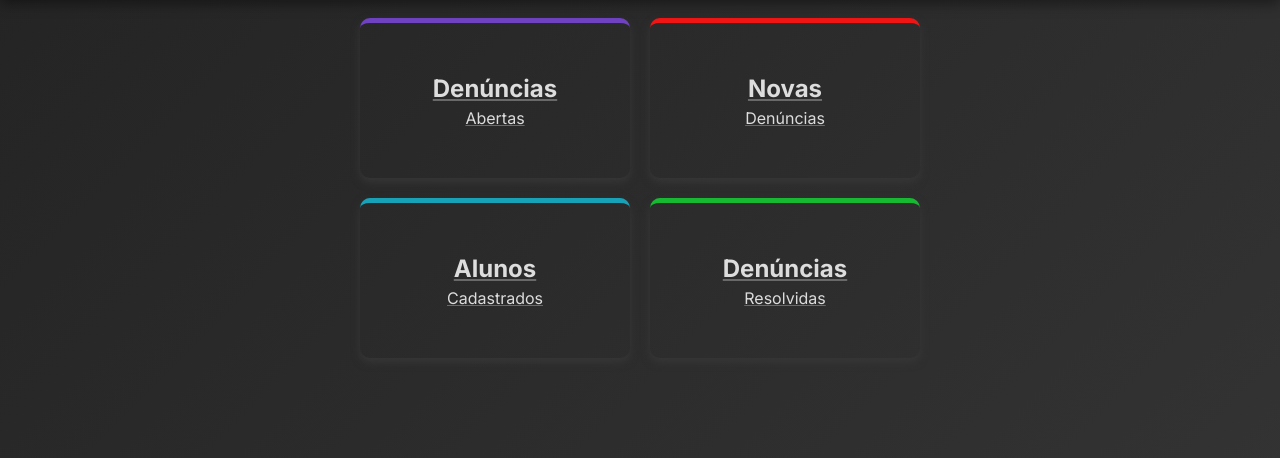
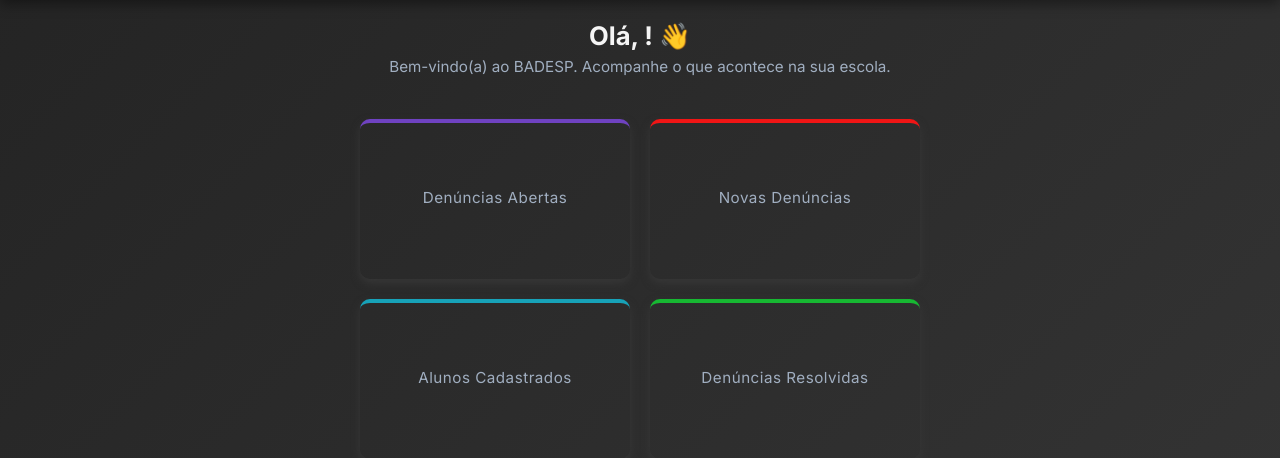
Before and after one commit to Intexsz/BADESP, a Flask app: template templates/iniciosecretaria.html in a window 1280 px wide. Shown: the part 56-514 px from the top of the page. Run offline with Flask 3, Linux system fonts and the light colour scheme; the template is opened without the code that fills it, so the values that code supplies are empty; parts of the project's set-up code (start-up, migrations or seed data) failed here and were passed over; some libraries are stand-ins or nearby versions.

Commit message:
Implementa contadores e 2FA para Secretaria/Professor
Adiciona funções para contar denúncias e alunos por escola em db_denuncia.py e db_usuario.py. Dashboard atualizado com cards visuais para esses dados e CSS aprimorado. Implementa fluxo completo de 2FA, incluindo rotas e template de verificação. Ajusta login para exigir 2FA quando necessário. Melhora visual em turmas.html e refatora código para maior legibilidade.

```diff
--- a/app/rotas/aluno.py
+++ b/app/rotas/aluno.py
@@ -1,7 +1,7 @@
 from flask import Flask, request, render_template, session, redirect, url_for, Blueprint, make_response, jsonify, flash
 from authlib.integrations.flask_client import OAuth
-from app.database.db_usuario import get_role, buscar_usuario, buscar_nome_secretaria, buscar_nome_professor
-from app.database.db_denuncia import get_report_status, show_reports, delete_reports, create_report, expire, check_reports
+from app.database.db_usuario import get_role, buscar_usuario, buscar_nome_secretaria, buscar_nome_professor, contar_alunos_cadastrados
+from app.database.db_denuncia import get_report_status, show_reports, delete_reports, create_report, expire, check_reports, contar_denuncias_abertas, contar_denuncias_novas, contar_denuncias_resolvidas
 from app.database.db_usuario import usuario_tem_pin, cadastrar_pin, check_pin, pegar_no_nome, buscar_nome_aluno, buscar_status_suspensao, finalizar_suspensao_expirada
 from app.database.db_feedback import create_feedback, show_feedback, delete_feedback
 from app.database.db_site import mostrar_teams
@@ -169,7 +169,14 @@ def inicio():
         reports = show_reports(session["user_id"], cargo, 'Tudo')
 
     if cargo in ("Secretaria", "Professor"):
-        return render_template("iniciosecretaria.html", usuario=usuario)
+        escola = usuario.get("escola", "")
+        stats = {
+            'abertas': contar_denuncias_abertas(escola),
+            'novas': contar_denuncias_novas(escola),
+            'resolvidas': contar_denuncias_resolvidas(escola),
+            'alunos': contar_alunos_cadastrados(escola)
+        }
+        return render_template("iniciosecretaria.html", usuario=usuario, stats=stats)
     elif cargo in ('Aluno', 'Admin'):
         return render_template("inicio.html", reports=reports, usuario=usuario, filtro=filtro)
 
--- a/static/style/iniciosecretaria.css
+++ b/static/style/iniciosecretaria.css
@@ -397,81 +397,52 @@ body {
     transform: translateY(-2px);
     transition: 0.25s;
     text-decoration: none;
+    cursor: pointer;
 }
 
     .card:hover {
         transform: translateY(-5px);
-        box-shadow: 0 8px 16px rgba(163, 145, 145, 0.2);
-        transition: 0.25s;
-        background-color: #666666;
+        background: rgba(255, 255, 255, 0.08);
+        border-color: rgba(255, 255, 255, 0.25);
+        box-shadow: 0 12px 40px rgba(0, 0, 0, 0.5), 0 0 15px rgba(88, 208, 255, 0.1);
     }
 
     .card:active {
-        transform: translateY(0);
-        box-shadow: 0 4px 8px rgba(0, 0, 0, 0.1);
-        transition: 0.3s;
-        background-color: #8b8b8b;
+        transform: translateY(-1px);
     }
 
-    .card p {
-        color: rgb(221, 221, 221);
+/* Bordas Superiores Decorativas por Categoria */
+.card-abertas {
+    border-top: 4px solid #6f42c1;
 }
 
-.card-5 {
-    border-top: 5px solid #6f42c1;
-    cursor: pointer;
-    border-left: none;
-    border-bottom: none;
-    border-right: none;
-    text-decoration: underline;
-    font-size: medium;
-    font-family: Arial, Helvetica, sans-serif;
+.card-novas {
+    border-top: 4px solid #f01515;
 }
 
-.card-6 {
-    border-top: 5px solid rgb(240, 21, 21);
-    cursor: pointer;
-    border-left: none;
-    border-bottom: none;
-    border-right: none;
-    text-decoration: underline;
-    font-size: medium;
-    font-family: Arial, Helvetica, sans-serif;
+.card-alunos {
+    border-top: 4px solid #17a2b8;
 }
 
-.card-7 {
-    border-top: 5px solid #17a2b8;
-    cursor: pointer;
-    border-left: none;
-    border-bottom: none;
-    border-right: none;
-    text-decoration: underline;
-    font-size: medium;
-    font-family: Arial, Helvetica, sans-serif;
+.card-resolvidas {
+    border-top: 4px solid #17b832;
 }
 
-.card-8 {
-    border-top: 5px solid #17b832;
-    cursor: pointer;
-    border-left: none;
-    border-bottom: none;
-    border-right: none;
-    text-decoration: underline;
-    font-size: medium;
-    font-family: Arial, Helvetica, sans-serif;
+.card-small-text {
+    font-size: 0.95rem;
+    font-weight: 500;
+    color: var(--texto-muted, #a0aec0);
+    margin-bottom: 8px;
+    letter-spacing: 0.5px;
 }
 
 .card-large-text {
-    font-size: 1.5em;
-    font-weight: bold;
-    color: #333;
+    font-size: 2.2rem;
+    font-weight: 700;
+    color: var(--texto);
     margin: 0;
-}
-
-.card-small-text {
-    font-size: 1em;
-    color: #666;
-    margin-top: 5px;
+    line-height: 1.1;
+    text-shadow: 0 2px 4px rgba(0, 0, 0, 0.3);
 }
 
 @media (max-width: 768px) {
--- a/templates/iniciosecretaria.html
+++ b/templates/iniciosecretaria.html
@@ -1,6 +1,5 @@
 <!DOCTYPE html>
 <html lang="pt-BR">
-
 <head>
     <meta charset="UTF-8">
     <meta name="csrf-token" content="{{ csrf_token() }}">
@@ -14,7 +13,6 @@
     <link href="https://fonts.googleapis.com/css2?family=Inter:wght@400;600;700&display=swap" rel="stylesheet">
     <title>B.A.D.E.S.P - Início</title>
 </head>
-
 <body>
 
     <div class="fundo-modal" id="fundoModalPin"></div>
@@ -90,26 +88,38 @@
         {% endif %}
         {% endwith %}
 
+        <!-- Mensagem de Boas-Vindas Centralizada -->
+        <div class="greeting-section" style="text-align: center; margin-bottom: 25px;">
+            <br>
+            <h2 style="font-size: 1.6rem; font-weight: 700; color: var(--texto, #f5f5f5); margin-bottom: 6px;">
+                Olá, {{ usuario['cargo'] }}! 👋
+            </h2>
+            <p style="font-size: 0.95rem; color: #a0aec0;">
+                Bem-vindo(a) ao BADESP. Acompanhe o que acontece na sua escola.
+            </p>
+        </div>
+
         <div class="dashboard-container">
-            <a class="card card-5" data-origem="Abertas" data-destino="Abertas">
-                <p class="card-large-text">Denúncias </p>
-                <p class="card-small-text">Abertas</p>
-            </a>
-            <a class="card card-6" data-origem="Denuncias" data-destino="Novas">
-                <p class="card-large-text">Novas </p>
-                <p class="card-small-text">Denúncias</p>
-            </a>
-            <a class="card card-7" data-origem="Alunos" data-destino="Alunos">
-                <p class="card-large-text">Alunos</p>
-                <p class="card-small-text">Cadastrados</p>
+            <a class="card card-abertas" data-origem="Abertas" data-destino="Abertas">
+                <p class="card-small-text">Denúncias Abertas</p>
+                <p class="card-large-text">{{ stats.abertas }}</p>
             </a>
 
-            <a class="card card-8" data-origem="Resolvidas" data-destino="Resolvidas">
-                <p class="card-large-text">Denúncias </p>
-                <p class="card-small-text">Resolvidas</p>
+            <a class="card card-novas" data-origem="Denuncias" data-destino="Novas">
+                <p class="card-small-text">Novas Denúncias</p>
+                <p class="card-large-text">{{ stats.novas }}</p>
+            </a>
+
+            <a class="card card-alunos" data-origem="Alunos" data-destino="Alunos">
+                <p class="card-small-text">Alunos Cadastrados</p>
+                <p class="card-large-text">{{ stats.alunos }}</p>
+            </a>
+
+            <a class="card card-resolvidas" data-origem="Resolvidas" data-destino="Resolvidas">
+                <p class="card-small-text">Denúncias Resolvidas</p>
+                <p class="card-large-text">{{ stats.resolvidas }}</p>
             </a>
         </div>
     </div>
 </body>
-
 </html>
--- a/templates/turmas.html
+++ b/templates/turmas.html
@@ -83,7 +83,7 @@
             {% with messages = get_flashed_messages(with_categories=true) %}
             {% if messages %}
             {% for categoria, mensagem in messages %}
-            <p style="color:red;">{{ mensagem }}</p>
+            <p style="color:white;">{{ mensagem }}</p>
             <br>
             {% endfor %}
             {% endif %}
@@ -97,8 +97,8 @@
                 <form action="/RemoverTurma" method="POST" style="margin:0;">
                     <input type="hidden" name="nome_turma_input" value="{{ turma }}">
                     <input type="hidden" name="csrf_token" value="{{ csrf_token() }}">
-                    <button type="submit" style="color:red; background:none; border:none; cursor:pointer;">
-                        ❌ Remover
+                    <button type="submit" style="color:black; font-size:15px; background:white; border:none; padding:5px; border-radius:10px; cursor:pointer;">
+                        <b>❌ Remover</b>
                     </button>
                 </form>
             </div>
```
Also changed, not shown: app/database/db_denuncia.py (+89 -5 lines), app/database/db_usuario.py (+58 -4 lines), app/rotas/secretaria.py (+97 -80 lines), templates/login_challenge.html (added, +42 -0 lines). Lines whose indentation alone changed are shown as unchanged.
